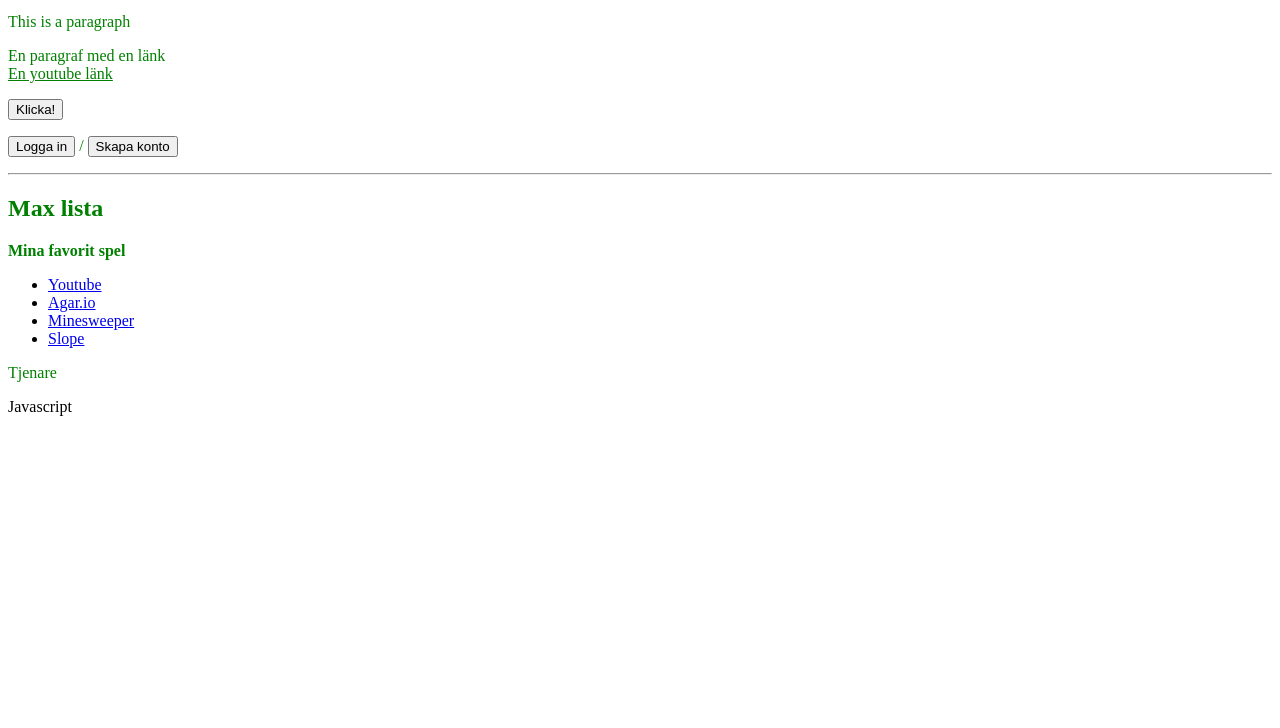
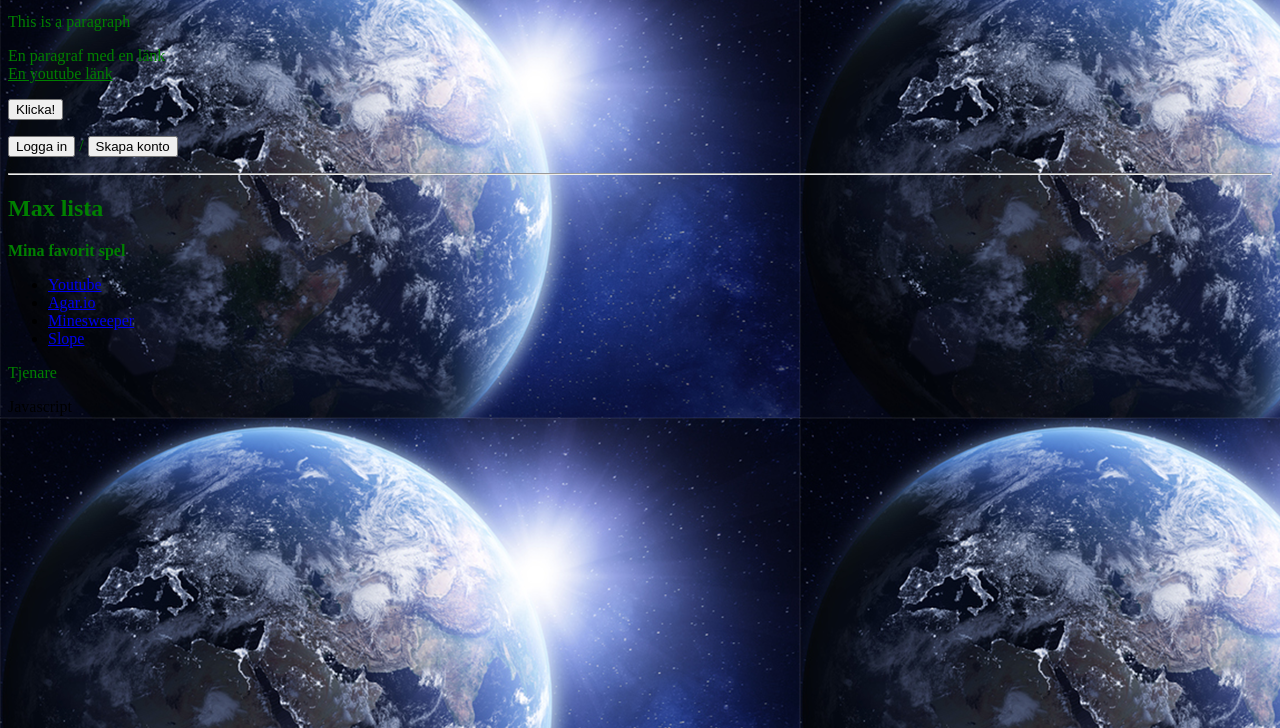
Before and after one commit to maxschipper1/Website, a plain HTML site: page index.html in a window 1280 px wide. Shown: the part 72-800 px from the top of the page. Drawn offline with Linux system fonts and the light colour scheme.

Commit message:
change name

```diff
--- a/web.html
+++ b/index.html
@@ -2,7 +2,7 @@
 <head>
 <title>My page</title>
 </head>
-<body>
+<body style="background-image: url(space.jpg);">
 <h1 id="title" title="Hej", style="color: green; font-family:verdana; font-size: 40px; text-align: center; border:2px solid green ;">
     Max hemsida!!
 </h1>
```
Also changed, not shown: space.jpg (added).
